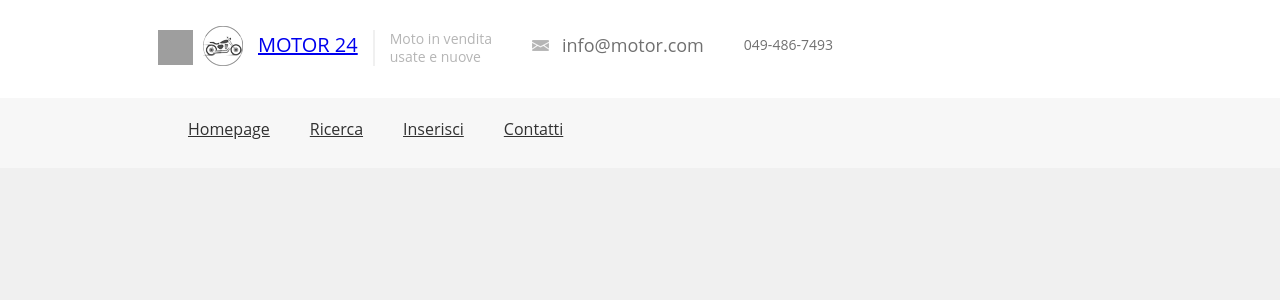
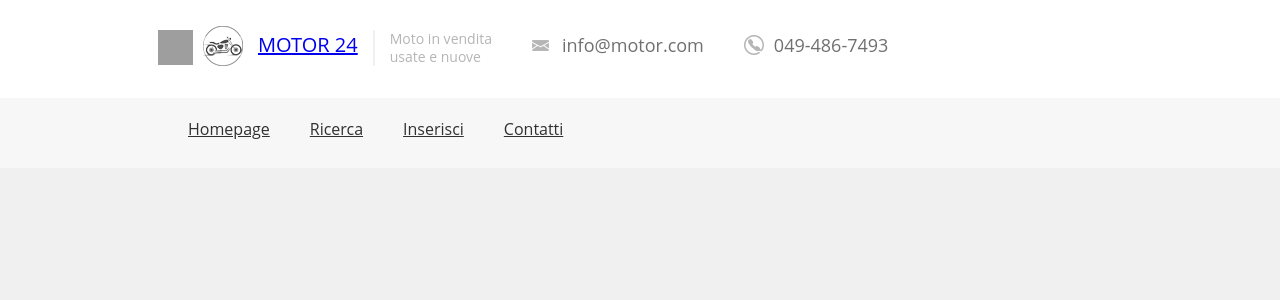
Before and after one commit to Georgianauglea/moto, a PHP site: page /helpers/header.php in a window 1280 px wide. Shown: the part 29-329 px from the top of the page. Run offline with PHP 8.4, Linux system fonts and the light colour scheme; grey boxes are pictures that could not be loaded.

Commit message:
prime modifiche

```diff
--- a/barche/assets/css/style.css
+++ b/barche/assets/css/style.css
@@ -160,39 +160,39 @@ breadcrumb laterale sinistro
     text-decoration: underline;
 }
 /* logo */
-#header-wrapper #header #header-inner .navbar .navbar-inner .logo {
+.logo {
     float: left;
     height: 90px;
     margin: 0px 15px 0px 0px;
     line-height: 90px;
 }
-#header-wrapper #header #header-inner .navbar .navbar-inner .site-name {
+.site-name {
     float: left;
     height: 90px;
     line-height: 90px;
 }
-#header-wrapper #header #header-inner .navbar .navbar-inner .site-slogan {
+.site-slogan {
     color: #b5b5b5;
     float: left;
     margin-top: 30px;
     margin-left: 15px;
 }
-#header-wrapper #header #header-inner .navbar .navbar-inner .site-slogan span {
+.site-slogan span {
     border-left: 2px solid #f0f0f0;
     display: inline-block;
     line-height: 18px;
     padding-left: 15px;
 }
-#header-wrapper #header #header-inner .navbar .navbar-inner .info {
+.navbar-inner .info {
     float: none;
     padding-top: 0px;
 }
-#header-wrapper #header #header-inner .navbar .navbar-inner .site-email , #header-wrapper #header #header-inner .navbar .navbar-inner .site-phone {
+.site-email , .site-phone {
     float: left;
     line-height: 90px;
     margin-left: 40px;
 }
-#header-wrapper #header #header-inner .navbar .navbar-inner .site-email a {
+.site-email a {
     background-image: url("../img/icons/mail-gray.png");
     background-position: left center;
     background-repeat: no-repeat;
@@ -203,7 +203,7 @@ breadcrumb laterale sinistro
     padding-left: 30px;
     text-decoration: none;
 }
-#header-wrapper #header #header-inner .navbar .navbar-inner #btn-nav {
+ #btn-nav {
     background-image: url("../img/btn-nav.png");
     background-position: center center;
     background-repeat: no-repeat;
@@ -214,6 +214,16 @@ breadcrumb laterale sinistro
     margin-right: 10px;
     text-indent: -9999px;
     width: 35px;
+}
+.site-phone span {
+    background-image: url("../img/icons/phone-gray.png");
+    background-position: left center;
+    background-repeat: no-repeat;
+    background-size: 20px 20px;
+    color: #707070;
+    font-size: 18px;
+    font-weight: 500;
+    padding-left: 30px;
 }
 /* menu navigation */
 #navigation {
--- a/barche/helpers/header.php
+++ b/barche/helpers/header.php
@@ -1,5 +1,5 @@
 <!DOCTYPE html>
-<html lang="it-">
+<html lang="it-IT">
 <head>
     <meta charset="UTF-8"/>
     <meta name="viewport" content="width=device-width, initial-scale=1.0">
```
